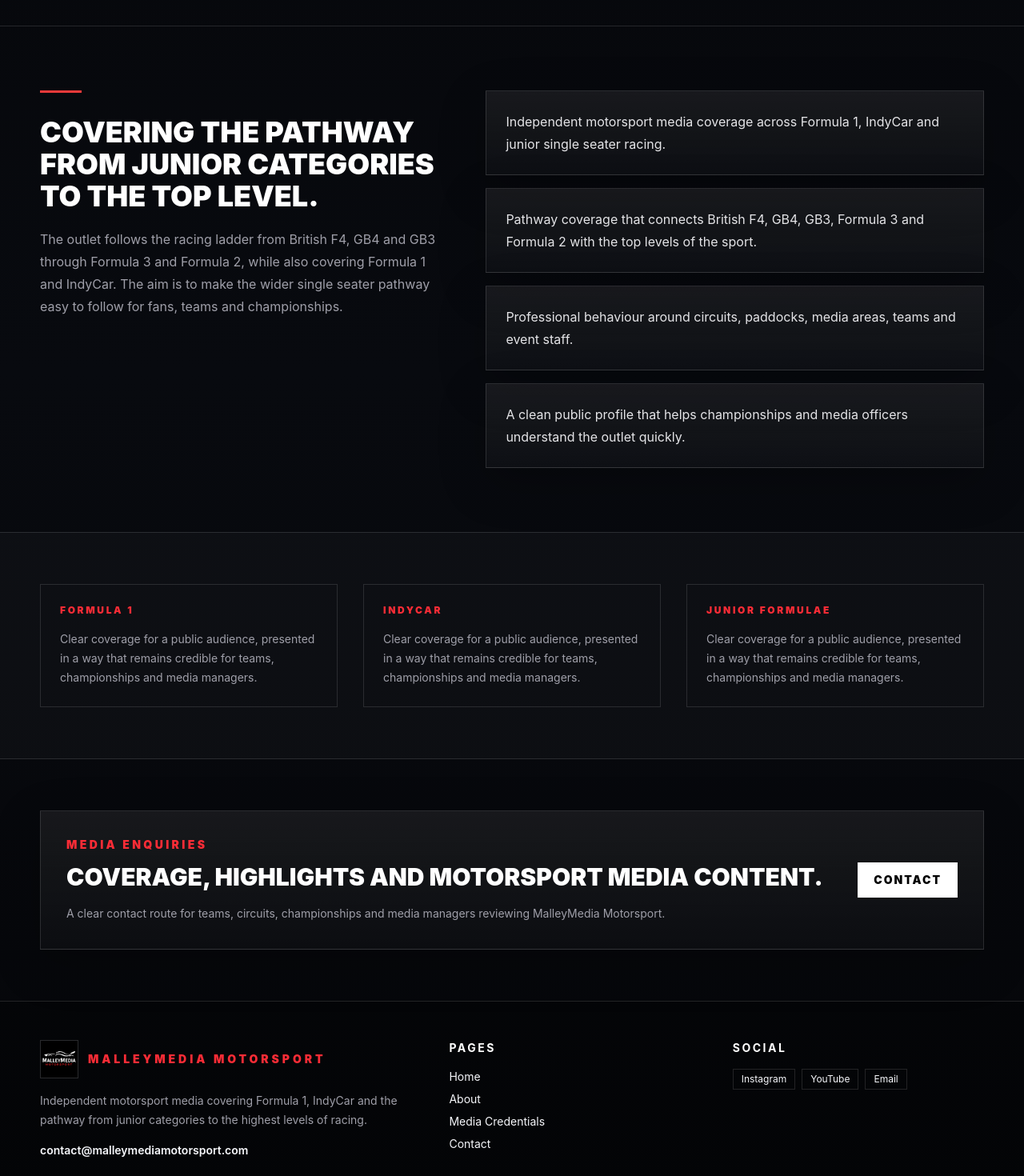
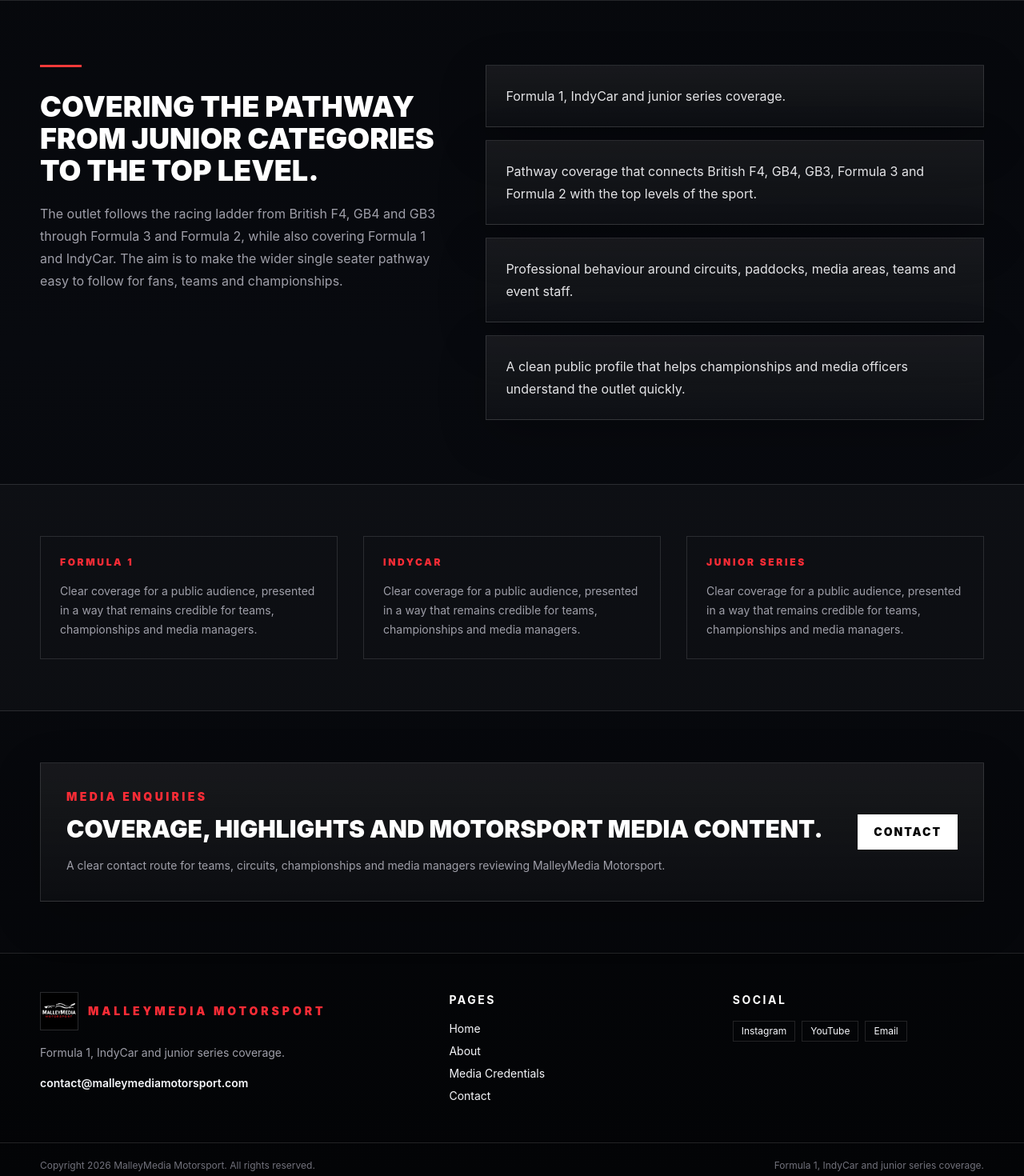
Before and after one commit to malleymediamotorsport-boop/malleymedia-motorsport-website, a Next.js app: page /about in a window 1280 px wide. Shown: the part 540-2010 px from the top of the page at 80% size. Built offline with nearby package versions, Linux system fonts and the light colour scheme.

Commit message:
Standardize coverage wording

```diff
--- a/app/about/page.tsx
+++ b/app/about/page.tsx
@@ -2,7 +2,7 @@
 import { PageHero } from "../ui/PageHero";
 
 const values = [
-  "Independent motorsport media coverage across Formula 1, IndyCar and junior single seater racing.",
+  "Formula 1, IndyCar and junior series coverage.",
   "Pathway coverage that connects British F4, GB4, GB3, Formula 3 and Formula 2 with the top levels of the sport.",
   "Professional behaviour around circuits, paddocks, media areas, teams and event staff.",
   "A clean public profile that helps championships and media officers understand the outlet quickly."
@@ -14,7 +14,7 @@
       <PageHero
         eyebrow="About"
         title="An independent motorsport media outlet."
-        text="MalleyMedia Motorsport covers Formula 1, IndyCar and junior single seater racing through news, highlights and media content."
+        text="Formula 1, IndyCar and junior series coverage."
       />
       <section className="py-20">
         <div className="section-shell grid gap-12 lg:grid-cols-[0.9fr_1.1fr]">
@@ -35,7 +35,7 @@
       </section>
       <section className="border-y hairline bg-white/[0.025] py-16">
         <div className="section-shell grid gap-8 md:grid-cols-3">
-          {["Formula 1", "IndyCar", "Junior Formulae"].map((item) => (
+          {["Formula 1", "IndyCar", "Junior Series"].map((item) => (
             <div key={item} className="border border-white/12 p-6">
               <p className="text-xs font-black uppercase tracking-[0.22em] text-red-500">{item}</p>
               <p className="mt-4 text-sm leading-6 text-zinc-400">
--- a/app/data.ts
+++ b/app/data.ts
@@ -25,7 +25,7 @@
 
 export const profilePoints = [
   "Independent motorsport media outlet",
-  "Formula 1, IndyCar and junior single seater coverage",
+  "Formula 1, IndyCar and junior series coverage",
   "Pathway focus from F4 and GB4 through to F1 and IndyCar",
   "Highlights, photography and social-first media content",
   "Professional conduct around teams, circuits and championships",
@@ -57,7 +57,7 @@
   {
     title: "Editorial Coverage",
     category: "Editorial",
-    summary: "Written updates and editorial summaries across Formula 1, IndyCar and junior single seater racing."
+    summary: "Written updates and editorial summaries across Formula 1, IndyCar and junior series."
   },
   {
     title: "Highlights",
--- a/app/layout.tsx
+++ b/app/layout.tsx
@@ -6,7 +6,7 @@
 export const metadata: Metadata = {
   title: "MalleyMedia Motorsport",
   description:
-    "Formula 1, IndyCar and junior single seater news, highlights and media coverage from MalleyMedia Motorsport."
+    "Formula 1, IndyCar and junior series coverage from MalleyMedia Motorsport."
 };
 
 export default function RootLayout({
--- a/app/media-credentials/page.tsx
+++ b/app/media-credentials/page.tsx
@@ -4,7 +4,7 @@
 
 const credentialPoints = [
   "Motorsport news, highlights and media content for public-facing channels.",
-  "Coverage across Formula 1, IndyCar and junior single seater championships.",
+  "Formula 1, IndyCar and junior series coverage.",
   "A professional contact route for accreditation, event access and media enquiries.",
   "A portfolio area prepared for future examples, links and published coverage."
 ];
--- a/app/page.tsx
+++ b/app/page.tsx
@@ -21,7 +21,7 @@
               <span className="block">Motorsport</span>
             </h1>
             <p className="mt-7 max-w-2xl text-lg leading-8 text-zinc-200">
-              Formula 1, Indycar and Junior series
+              Formula 1, IndyCar and junior series coverage.
             </p>
             <p className="mt-4 max-w-2xl text-base leading-7 text-zinc-400">
               Highlights and media content following the pathway from junior single seaters to the highest levels of motorsport.
--- a/app/ui/Footer.tsx
+++ b/app/ui/Footer.tsx
@@ -18,7 +18,7 @@
             <p className="text-sm font-black uppercase tracking-[0.28em] text-red-500">MalleyMedia Motorsport</p>
           </div>
           <p className="mt-4 max-w-xl text-sm leading-6 text-zinc-400">
-            Independent motorsport media covering Formula 1, IndyCar and the pathway from junior categories to the highest levels of racing.
+            Formula 1, IndyCar and junior series coverage.
           </p>
           <a className="mt-4 inline-flex text-sm font-semibold text-red-200 transition hover:text-white" href={`mailto:${contactEmail}`}>
             {contactEmail}
@@ -48,7 +48,7 @@
       <div className="border-t hairline py-5">
         <div className="section-shell flex flex-col gap-2 text-xs text-zinc-500 sm:flex-row sm:items-center sm:justify-between">
           <p>Copyright 2026 MalleyMedia Motorsport. All rights reserved.</p>
-          <p>Formula 1, IndyCar and junior formulae coverage.</p>
+          <p>Formula 1, IndyCar and junior series coverage.</p>
         </div>
       </div>
     </footer>
```
